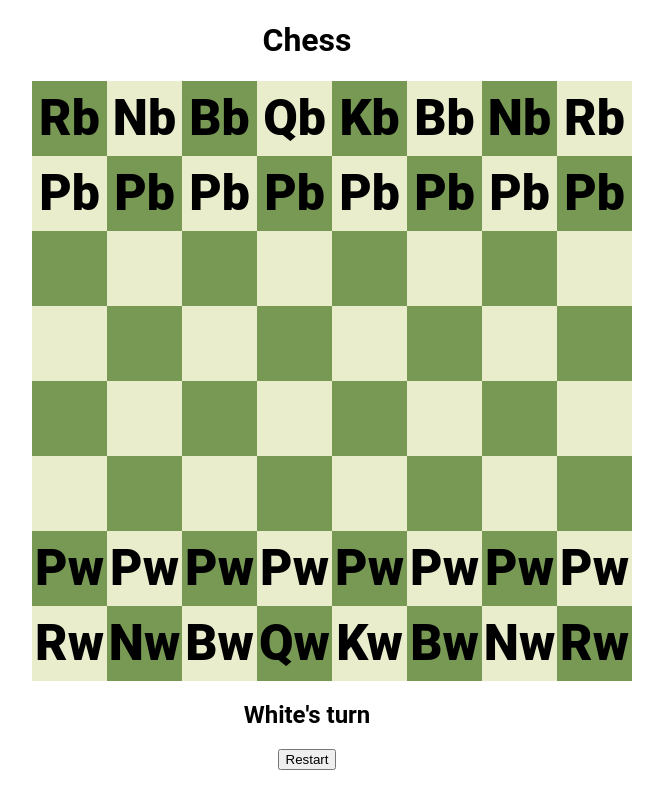
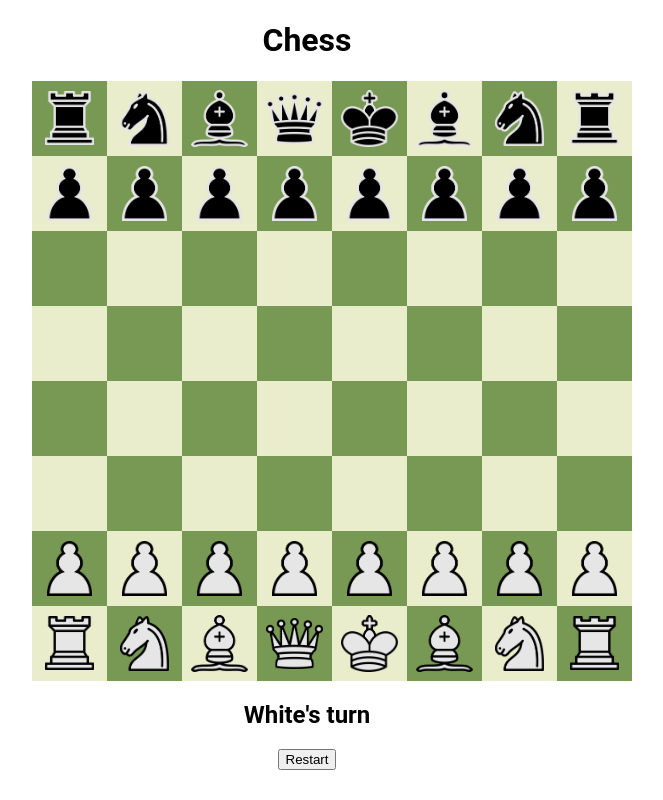
Before and after one commit to PannyaTrehan/Chess, a plain HTML site: page index.html in a window 1280 px wide. Shown: the whole page, without its empty margins (333-996 px from the left). Drawn offline with Linux system fonts and the light colour scheme.

Commit message:
Make it as images instead

```diff
--- a/index.js
+++ b/index.js
@@ -34,10 +34,12 @@ function setInitialBoard() {
             const squareToUpdate = document.querySelector(`[squareIndex="${row * 8 + column}"]`);
             if (row === 0) {
                 board[row][column] = (pieces[1][column] + "b");
-                squareToUpdate.textContent = (pieces[1][column] + "b");
+                updateSquare(row, column, board[row][column]);
+                //squareToUpdate.textContent = (pieces[1][column] + "b");
             } else {
                 board[row][column] = (pieces[0][column] + "b");
-                squareToUpdate.textContent = (pieces[0][column] + "b");
+                updateSquare(row, column, board[row][column]);
+                //squareToUpdate.textContent = (pieces[0][column] + "b");
             }
         }
     }
@@ -46,19 +48,23 @@ function setInitialBoard() {
         for (let column = 0; column < 8; column++) {
             const squareToUpdate = document.querySelector(`[squareIndex="${row * 8 + column}"]`);
             board[row][column] = (pieces[row - 6][column] + "w");
-            squareToUpdate.textContent = (pieces[row - 6][column] + "w");
+            updateSquare(row, column, board[row][column]);
+            //squareToUpdate.textContent = (pieces[row - 6][column] + "w");
         }
     }
 }
 
 function clickManagement() {
-    console.log(board[5][3]);
+    console.log(board[3][4]);
     if (!isSecondClick) {
+        clearStarAndBracket();
         const squareIndex = this.getAttribute("squareIndex");
         previousPieceRow = Math.floor(squareIndex / 8);
         previousPieceColumn = squareIndex - (previousPieceRow * 8);
-        squareClicked(squareIndex);
-        isSecondClick = true;
+        if (board[previousPieceRow][previousPieceColumn].charAt(1) === currentPlayer.charAt(0).toLowerCase()) {
+            squareClicked(squareIndex);
+            isSecondClick = true;
+        }
     } else {
         const squareIndex = this.getAttribute("squareIndex");
 
@@ -66,9 +72,13 @@ function clickManagement() {
         const column = squareIndex - (row * 8);
 
         if (board[row][column].charAt(0) === "*" || board[row][column].charAt(0) === "(") {
+
             board[row][column] = currentPiece;
             updateSquare(row, column, currentPiece);
+
+            board[previousPieceRow][previousPieceColumn] = "";
             updateSquare(previousPieceRow, previousPieceColumn, "");
+
             currentPiece = "";
             changePlayer();
             clearStarAndBracket();
@@ -93,7 +103,7 @@ function clearStarAndBracket() {
             if (board[row][column] === "*") {
                 board[row][column] = "";
                 updateSquare(row, column, "");
-            } else if (board[row][column].charAt(0) === "(") {
+            } else if (board[row][column].charAt(0) === "(" && board[row][column].length === 3) {
                 board[row][column] = board[row][column].substring(1, board[row][column] - 1);
                 updateSquare(row, column, board[row][column].substring(1, board[row][column] - 1))
             }
@@ -132,8 +142,54 @@ function squareClicked(squareIndex) {
 }
 
 function updateSquare(row, column, input) { //will not modify the board array
+
     const squareToUpdate = document.querySelector(`[squareIndex="${toIndex(row, column)}"]`);
-    squareToUpdate.textContent = input;
+
+    squareToUpdate.innerHTML = "";
+
+    // Clear the square's content before adding new content
+    const imageElement = document.createElement("img");
+    imageElement.src = getImagePath(input);
+
+    if (input.includes("Pb")  || input.includes("Pw")) {
+        imageElement.classList.add("pawn");
+    } else if (!(input.includes("R") || input.includes("N"))) {
+        imageElement.classList.add("other");
+    }
+
+    squareToUpdate.appendChild(imageElement);
+}
+
+function getImagePath(piece) {
+    if (piece.includes("*")) {
+        return "Pieces/Blank/dot.png";
+    } else if (piece.includes("Pb")) {
+        return "Pieces/Black/pawn.png";
+    } else if (piece.includes("Rb")) {
+        return "Pieces/Black/rook.png";
+    } else if (piece.includes("Kb")) {
+        return "Pieces/Black/king.png";
+    } else if (piece.includes("Qb")) {
+        return "Pieces/Black/queen.png";
+    } else if (piece.includes("Bb")) {
+        return "Pieces/Black/bishop.png";
+    } else if (piece.includes("Nb")) {
+        return "Pieces/Black/knight.png";
+    } else if (piece.includes("Pw")) {
+        return "Pieces/White/pawn.png";
+    } else if (piece.includes("Rw")) {
+        return "Pieces/White/rook.png";
+    } else if (piece.includes("Kw")) {
+        return "Pieces/White/king.png";
+    } else if (piece.includes("Qw")) {
+        return "Pieces/White/queen.png";
+    } else if (piece.includes("Bw")) {
+        return "Pieces/White/bishop.png";
+    } else if (piece.includes("Nw")) {
+        return "Pieces/White/knight.png";
+    } else {
+        return "";
+    }
 }
 
 function changePlayer() {
--- a/style.css
+++ b/style.css
@@ -7,6 +7,17 @@
     line-height: 75px;
     font-size: 50px;
     cursor: pointer;
+}
+.square img {
+    width: 65%;
+}
+
+img.pawn {
+    width:60%;
+}
+
+img.other {
+    width: 75%;
 }
 .even {
     background-color: rgba(119,153,84,255);
```
Also changed, not shown: Pieces/Black/bishop.png (added), Pieces/Black/king.png (added), Pieces/Black/knight.png (added), Pieces/Black/pawn.png (added), Pieces/Black/queen.png (added), Pieces/Black/rook.png (added), Pieces/Blank/dot.png (added), Pieces/White/bishop.png (added), Pieces/White/king.png (added), Pieces/White/knight.png (added), Pieces/White/pawn.png (added), Pieces/White/queen.png (added), Pieces/White/rook.png (added), attacked.png (added).
